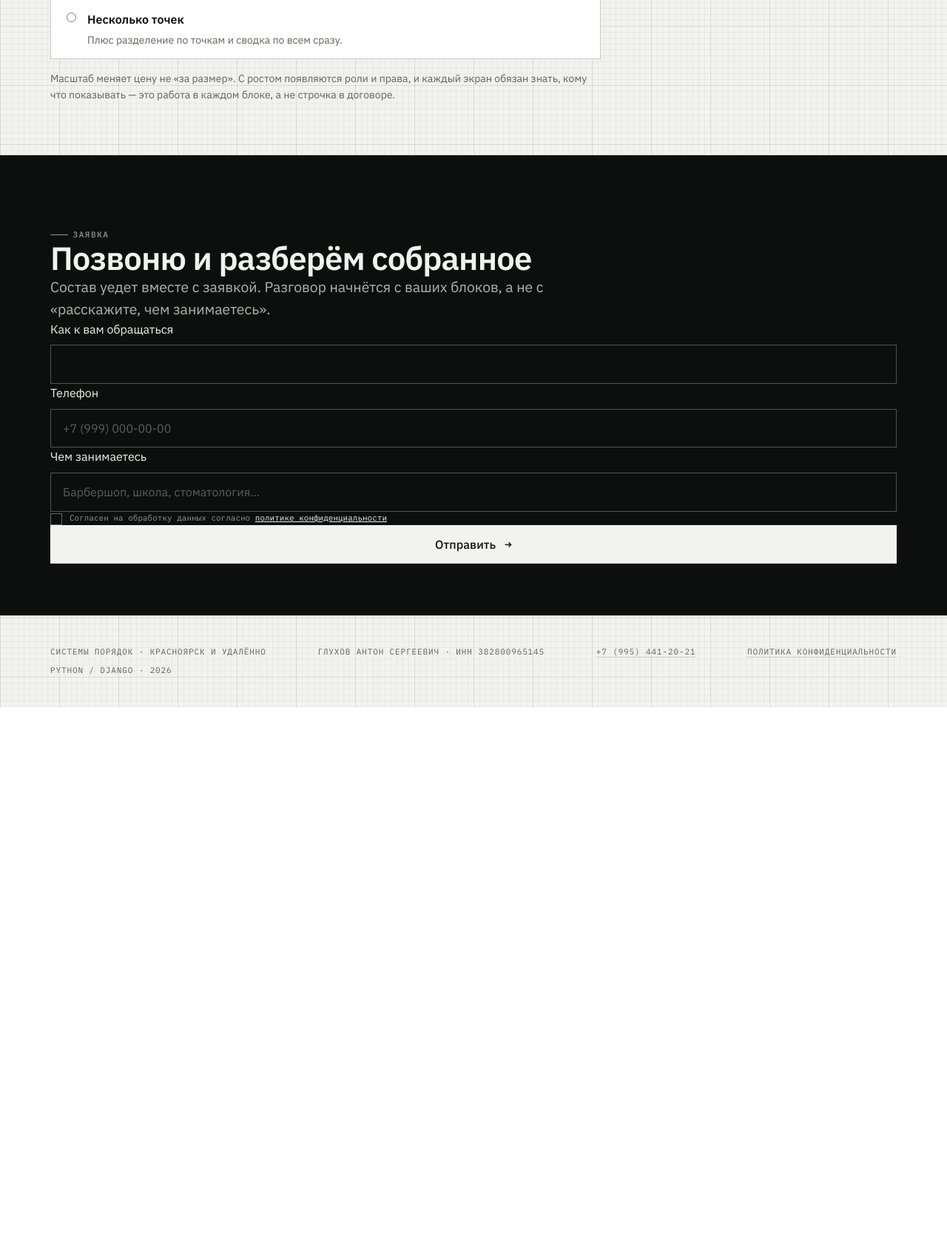
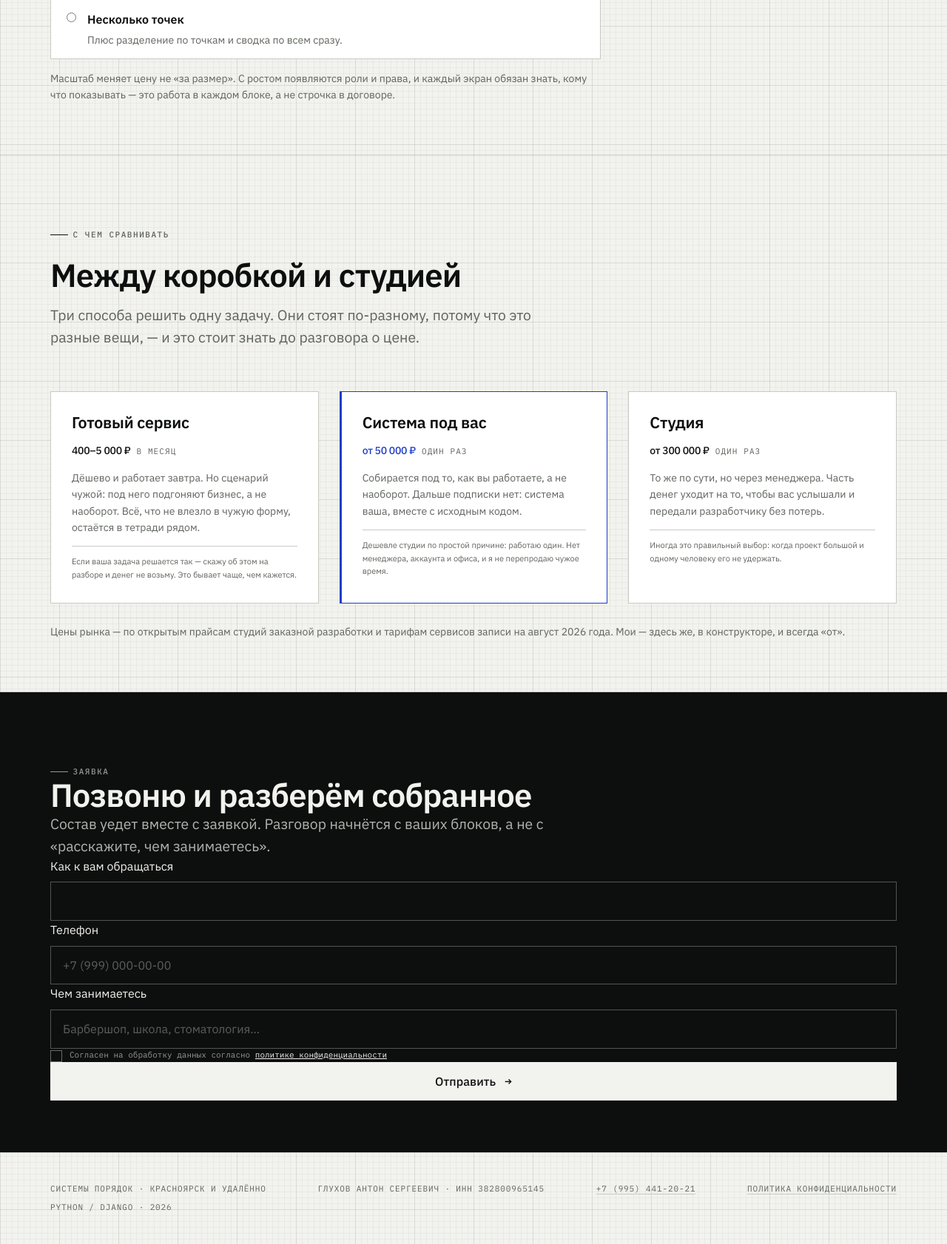
Before and after one commit to AntonSergeevich/poryadok-landing, a Django app: page /sobrat/ in a window 1280 px wide. Shown: the part 2605-4287 px from the top of the page at 74% size. Before the commit the page ends 3561 px from the top, so only its background shows below. Run offline with Django 5.2, Linux system fonts and the light colour scheme.

Commit message:
Сроки работ и сравнение с рынком в конструкторе
Сроки по факту: у Дарьи две недели, но сайт открылся на третий день —
это разные вещи, и оговорка стоит рядом с числом. У Лингвича неделя.

«С чем сравнивать»: готовый сервис 400–5000 в месяц, студия от 300 000.
Человек, увидевший «199 000», сравнивает это с последней услышанной
ценой, а слышал он про подписку за тысячу. Не сказать, что это разные
вещи, значит оставить его наедине с выводом «дорого».

Co-Authored-By: Claude Opus 5 <noreply@anthropic.com>
Claude-Session: https://claude.ai/code/session_019G2LsnhqPsGKyL1ERjGrA5

```diff
--- a/landing/constructor.py
+++ b/landing/constructor.py
@@ -26,8 +26,29 @@
 не маркетинговый трюк, а ровно то, что я сказал бы голосом, посмотрев
 на его ответы.
 
-Цены — мои, не рыночные, и правятся здесь одной строкой. Итог всегда
-называется «от»: точное число живёт после разбора, а не до него.
+Цены правятся здесь одной строкой. Итог всегда называется «от»: точное
+число живёт после разбора, а не до него.
+
+── Откуда взялись эти цены ──────────────────────────────────────────
+
+Ориентир взят по рынку заказной разработки, а не выдуман:
+
+* **Студии за заказную CRM берут от 300 000 ₽**, часть — от 500 000 ₽.
+  Полный набор блоков отсюда выходит дешевле нижней границы, и это
+  честно объясняется: работаю один, без менеджера, аккаунта и офиса,
+  и не перепродаю чужое время.
+
+* **Готовые сервисы вроде YClients — 400–5 000 ₽ в месяц.** Дешевле
+  на порядок, и если задача решается ими, я так и говорю на разборе
+  и денег не беру. Разница не в цене, а в том, чей сценарий: там ваш
+  бизнес подгоняют под чужую форму, здесь форму собирают под бизнес.
+
+Это не «дорого» и не «дёшево» — это середина между коробкой и студией,
+которой на рынке обычно нет.
+
+Проверять эти числа надо не реже раза в год, а поднимать — по загрузке:
+когда очередь на месяц вперёд, цена ниже рынка перестаёт быть
+преимуществом и становится потерей.
 """
 
 # ── Ядро ─────────────────────────────────────────────────────────────
--- a/landing/static/landing/css/constructor.css
+++ b/landing/static/landing/css/constructor.css
@@ -200,3 +200,35 @@ html:not([data-js]) .scheme__note-flat{display:inline}
 html[data-js] .build__recount{display:none}
 
 .build__total .small{font-size:var(--t-tag);color:var(--muted);line-height:1.6}
+
+/* ---------- С чем сравнивать ----------
+   Человек, увидевший «199 000», сравнивает это с последней услышанной
+   ценой — а слышал он обычно про подписку за тысячу в месяц. Не сказать,
+   что это разные вещи, значит оставить его наедине с выводом «дорого». */
+
+.versus{
+  display:grid;gap:var(--gut);
+  grid-template-columns:repeat(auto-fit,minmax(min(100%,260px),1fr));
+}
+.vs{
+  border:1px solid var(--line);background:var(--sheet);
+  padding:clamp(20px,2.6vw,28px);display:grid;gap:14px;align-content:start;
+}
+.vs h3{font-size:var(--t-h3)}
+.vs p{font-size:var(--t-small);color:var(--muted);line-height:1.6}
+.vs__fig{
+  font:500 clamp(1.4rem,1.1rem + 1.1vw,1.9rem)/1.1 var(--f-sans);
+  letter-spacing:-.02em;color:var(--graphite)!important;
+  display:flex;flex-wrap:wrap;gap:8px;align-items:baseline;
+}
+.vs__fig span{font:400 var(--t-tag)/1 var(--f-mono);color:var(--muted);
+  text-transform:uppercase;letter-spacing:.1em}
+.vs__note{
+  margin-top:auto;padding-top:12px;border-top:1px solid var(--line);
+  font-size:var(--t-tag)!important;line-height:1.6;
+}
+/* Своя колонка выделена, но не кричит: это сравнение, а не витрина.
+   Разница в одной линии слева и цвете числа. */
+.vs--mine{border-color:var(--ink);border-left-width:3px}
+.vs--mine .vs__fig{color:var(--ink)!important}
+.versus__src{margin-top:var(--gut);color:var(--muted)}
--- a/landing/static/landing/css/site.css
+++ b/landing/static/landing/css/site.css
@@ -439,6 +439,11 @@ h3,.h3{font-size:var(--t-h3);font-weight:600;line-height:1.25;letter-spacing:-.0
 .work__facts span{font:400 var(--t-tag)/1 var(--f-mono);text-transform:uppercase;
   letter-spacing:.12em;color:var(--muted)}
 .work__facts b{font:500 1.0625rem/1.2 var(--f-sans)}
+/* Уточнение к сроку. «Две недели» звучит долго, пока не сказано, что
+   работать сайт начал на третий день, — поэтому оговорка стоит рядом
+   с числом, а не в тексте кейса, где её не прочитают. */
+.work__facts i{font-style:normal;font-size:var(--t-tag);color:var(--muted);
+  max-width:30ch;line-height:1.4}
 
 /* ---------- Снимки экрана ---------- */
 
--- a/landing/templates/landing/constructor.html
+++ b/landing/templates/landing/constructor.html
@@ -174,6 +174,77 @@
     </div>
   </section>
 
+  {% comment %}
+    С чем сравнивать. Человек, увидевший «199 000», сравнивает это
+    с последней услышанной ценой — а слышал он обычно про подписку
+    за тысячу в месяц. Не сказать, что это разные вещи, значит оставить
+    его наедине с выводом «дорого».
+
+    Числа не выдуманы: студийная заказная разработка начинается
+    от 300 000, готовые сервисы стоят 400–5 000 ₽ в месяц.
+  {% endcomment %}
+  <section class="sheet">
+    <div class="wrap">
+      <div class="sec-head rv">
+        <span class="tag">С чем сравнивать</span>
+        <h2>Между коробкой и студией</h2>
+        <p class="lede">
+          Три способа решить одну задачу. Они стоят по-разному, потому
+          что это разные вещи, — и это стоит знать до разговора о цене.
+        </p>
+      </div>
+
+      <div class="versus">
+        <article class="vs rv">
+          <h3>Готовый сервис</h3>
+          <p class="vs__fig">400–5 000 ₽<span>в месяц</span></p>
+          <p>
+            Дёшево и работает завтра. Но сценарий чужой: под него
+            подгоняют бизнес, а не наоборот. Всё, что не влезло в чужую
+            форму, остаётся в тетради рядом.
+          </p>
+          <p class="vs__note">
+            Если ваша задача решается так — скажу об этом на разборе
+            и денег не возьму. Это бывает чаще, чем кажется.
+          </p>
+        </article>
+
+        <article class="vs vs--mine rv rv-d1">
+          <h3>Система под вас</h3>
+          <p class="vs__fig">от 50 000 ₽<span>один раз</span></p>
+          <p>
+            Собирается под то, как вы работаете, а не наоборот. Дальше
+            подписки нет: система ваша, вместе с исходным кодом.
+          </p>
+          <p class="vs__note">
+            Дешевле студии по простой причине: работаю один. Нет
+            менеджера, аккаунта и офиса, и я не перепродаю чужое время.
+          </p>
+        </article>
+
+        <article class="vs rv rv-d2">
+          <h3>Студия</h3>
+          <p class="vs__fig">от 300 000 ₽<span>один раз</span></p>
+          <p>
+            То же по сути, но через менеджера. Часть денег уходит
+            на то, чтобы вас услышали и передали разработчику
+            без потерь.
+          </p>
+          <p class="vs__note">
+            Иногда это правильный выбор: когда проект большой и одному
+            человеку его не удержать.
+          </p>
+        </article>
+      </div>
+
+      <p class="small versus__src">
+        Цены рынка — по открытым прайсам студий заказной разработки
+        и тарифам сервисов записи на август 2026 года. Мои — здесь же,
+        в конструкторе, и всегда «от».
+      </p>
+    </div>
+  </section>
+
   {# ── Заявка ───────────────────────────────────────────────────── #}
   <section class="sheet cta on-graphite" id="cta">
     <div class="wrap">
--- a/landing/works.py
+++ b/landing/works.py
@@ -31,9 +31,14 @@
 """
 
 # ── Сроки ────────────────────────────────────────────────────────────
-# Заполняются по факту. Пусто — строка со сроком просто не показывается:
+# По факту, не «в среднем». Пусто — строка со сроком не показывается:
 # лучше промолчать, чем поставить круглое число, которое потом придётся
 # защищать в разговоре.
+#
+# Рядом со сроком стоит `term_note` — когда сайт открылся. Это две разные
+# вещи, и путать их нельзя: «две недели» звучит долго, пока не сказано,
+# что работать он начал на третий день, а остальное время его
+# доводили под конкретного человека.
 
 WORKS = [
     {
@@ -42,7 +47,8 @@ WORKS = [
         'role': 'архитектор-дизайнер',
         'site': 'da-des.ru',
         'city': 'Красноярск',
-        'term': '',
+        'term': '2 недели',
+        'term_note': 'сайт открылся на третий день, дальше — доводка под неё',
         'lede': 'Проектирование интерьеров, авторский надзор, комплектация. '
                 'Работает одна и студией становиться не собирается.',
         'was': [
@@ -92,7 +98,8 @@ WORKS = [
         'role': 'языковая школа «Лингвич»',
         'site': 'linguich.ru',
         'city': 'Красноярск и онлайн',
-        'term': '',
+        'term': 'неделя',
+        'term_note': 'платформа целиком: сайт, кабинеты, CRM, тест уровня',
         'lede': 'Европейские и восточные языки, группы и индивидуальные '
                 'занятия, свои преподаватели и три офиса.',
         'was': [
```
Also changed, not shown: landing/templates/landing/index.html (+7 -1 lines).
